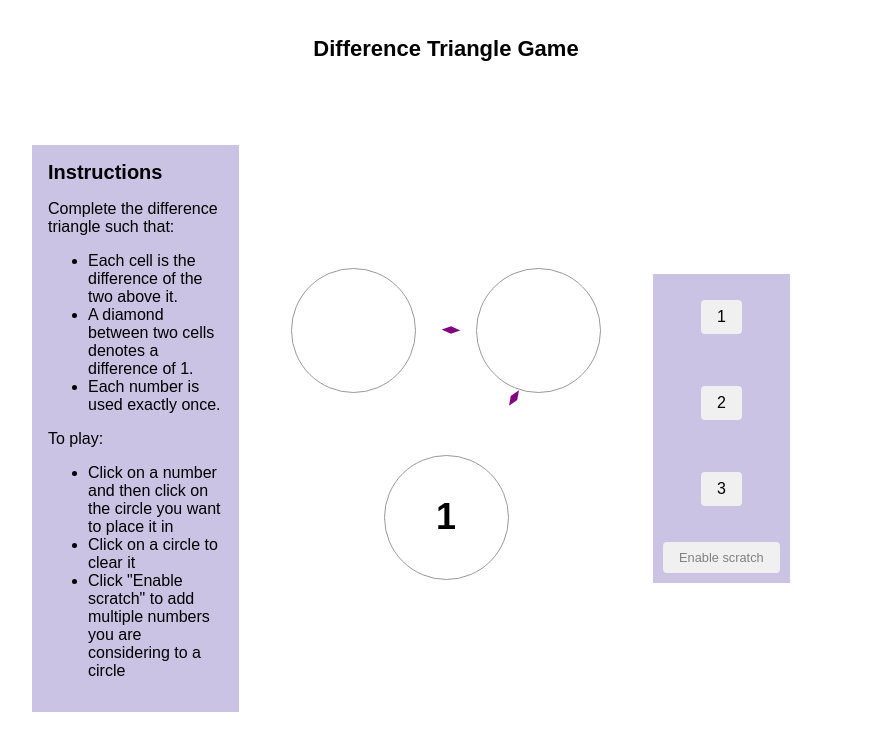
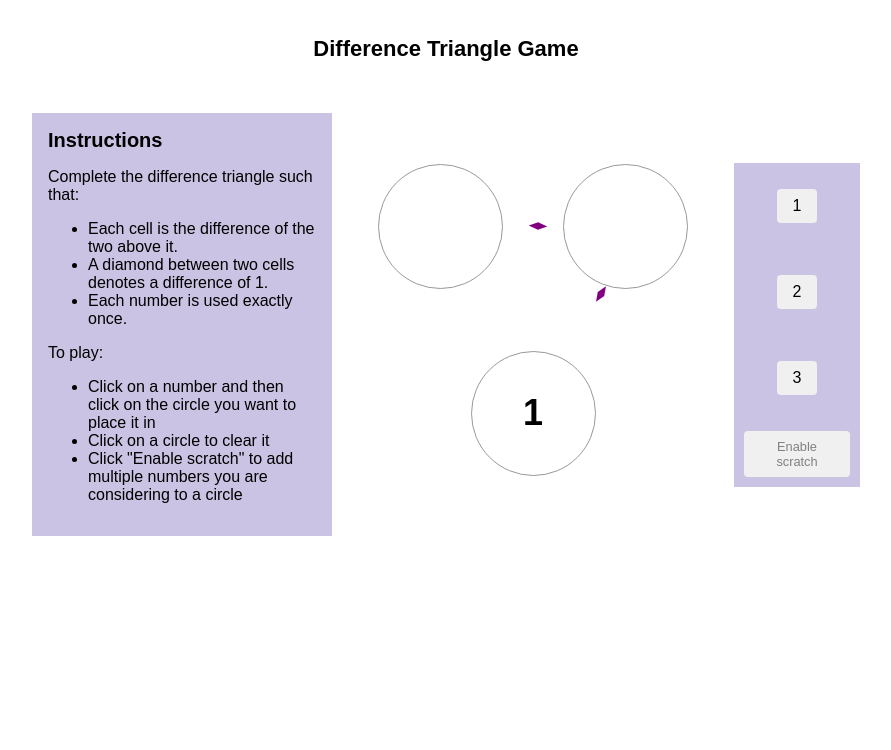
Before and after one commit to diva-harsoor/difference-triangles, a React (Create React App) app: page / in a window 1280 px wide. Shown: the top 750 px of the page, without its empty margins (194-1085 px from the left). Built offline with nearby package versions, Linux system fonts and the light colour scheme.

Commit message:
Made info box responsive to screen size

```diff
--- a/src/App.js
+++ b/src/App.js
@@ -30,7 +30,7 @@ function checkSuccess(cells, n_rows) {
     return "Congrats! You won the game!";
   }
   return "Congrats! You got it!";
-}
+};
 
 
 export default function Game() {
@@ -148,11 +148,9 @@ export default function Game() {
   return (
     <>
       <div className="centered-row"><h1>Difference Triangle Game</h1></div>
-      <div className="centered-row">{hasWon ? "🎉 Congrats! The largest exact difference triangle has 5 rows, and you solved it!" : checkSuccess(cells, numRows)}</div>
       <div className="center-wrapper">
         <div className="game-container">
           <Info />
-          <div className="game-board">
           <Board
             numRows={numRows}
             cells={cells}
@@ -163,9 +161,6 @@ export default function Game() {
             scratch={scratch}
             onPlay={handlePlay}
           />
-          </div>
-          <div className="keypad-box">
-            <div className="keypad">
           <Keypad
             status={checkSuccess(cells, numRows)}
             numbers={numbers}
@@ -175,8 +170,7 @@ export default function Game() {
           />
         </div>
       </div>
-        </div>
-      </div>
+      <div className="centered-row">{hasWon ? "🎉 Congrats! The largest exact difference triangle has 5 rows, and you solved it!" : checkSuccess(cells, numRows)}</div>
     </>
   );
-}
+};
--- a/src/components/Board.js
+++ b/src/components/Board.js
@@ -78,8 +78,10 @@ function Board({ numRows, cells, clueCells, cellArrows, selectedNumber, scratchA
 
 
     return (
-        <div className="board-container">
-            {renderCells()}
+        <div className="game-board">
+            <div className="board-container">
+                {renderCells()}
+            </div>
         </div>
     );
 };
--- a/src/components/Keypad.js
+++ b/src/components/Keypad.js
@@ -67,9 +67,11 @@ function Keypad({ status, numbers, scratch, onNumPress, onScratchPress }) {
     }
 
     return (
-        <>
-            {renderNumberBank()}
-        </>
+        <div className="keypad-box">
+            <div className="keypad">
+                {renderNumberBank()}
+            </div>
+        </div>
     );
 };
 
--- a/src/styles.css
+++ b/src/styles.css
@@ -115,6 +115,7 @@
     flex-direction: column;
     align-items: center;
     margin: 0;
+    width: 100%;
 }
 
 .game-container {
@@ -125,6 +126,7 @@
   height: auto;
   flex-grow: 1;
   padding: 20px;
+  min-width: 0;
 }
 
   .game-board {
@@ -141,10 +143,11 @@
     flex-direction: column;
     justify-content: center;
     align-items: flex-start;
-    width: 25%;
+    width: 300px;
     padding: 16px;
     background: #CBC3E3;
     text-align: left;
+    flex-shrink: 0;
   }
 
   .keypad-box {
@@ -167,3 +170,9 @@
     color: gray;
     font-size: 0.8em; /* Adjust the font size as needed */
   }
+
+  @media (max-width: 1000px) {
+    .info {
+      display: none;
+    }
+  }
```
Also changed, not shown: 1 other file (tests, documents, lock files or other folders). Lines whose indentation alone changed are shown as unchanged.
